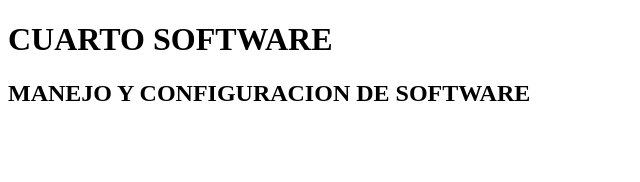
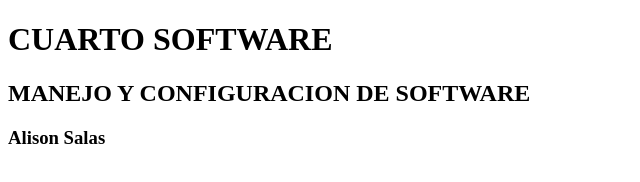
Before and after one commit to alisonMSalas/github_remote, a plain HTML site: page index.html in a window 1280 px wide. Shown: the whole page, without its empty margins (0-640 px from the left). Drawn offline with Linux system fonts and the light colour scheme.

Commit message:
Se agrego el nombre del estudiante

```diff
--- a/index.html
+++ b/index.html
@@ -8,5 +8,6 @@
 <body>
     <h1>CUARTO SOFTWARE</h1>
     <h2>MANEJO Y CONFIGURACION DE SOFTWARE</h2>
+    <h3>Alison Salas</h3>
 </body>
 </html>
```
